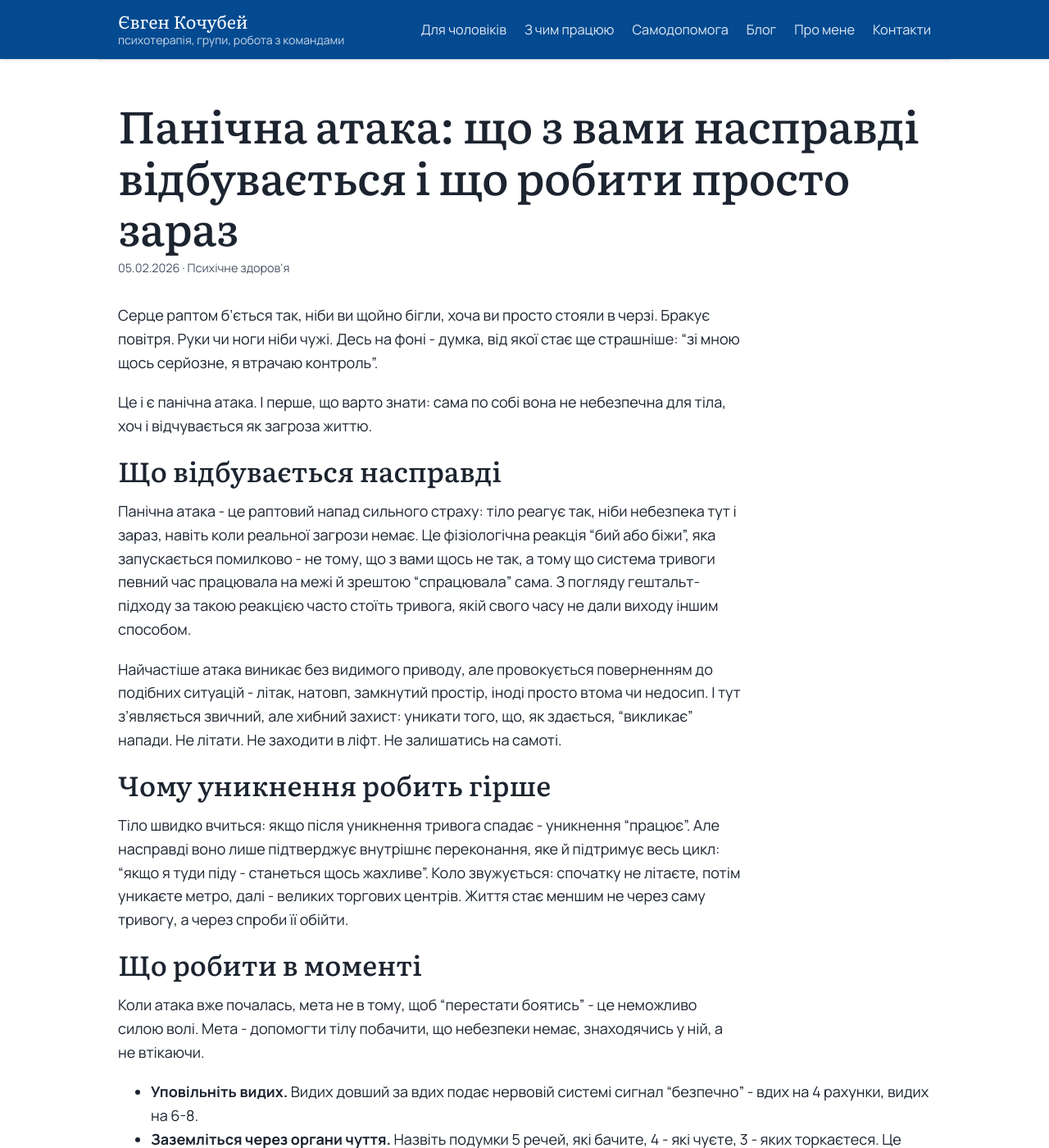
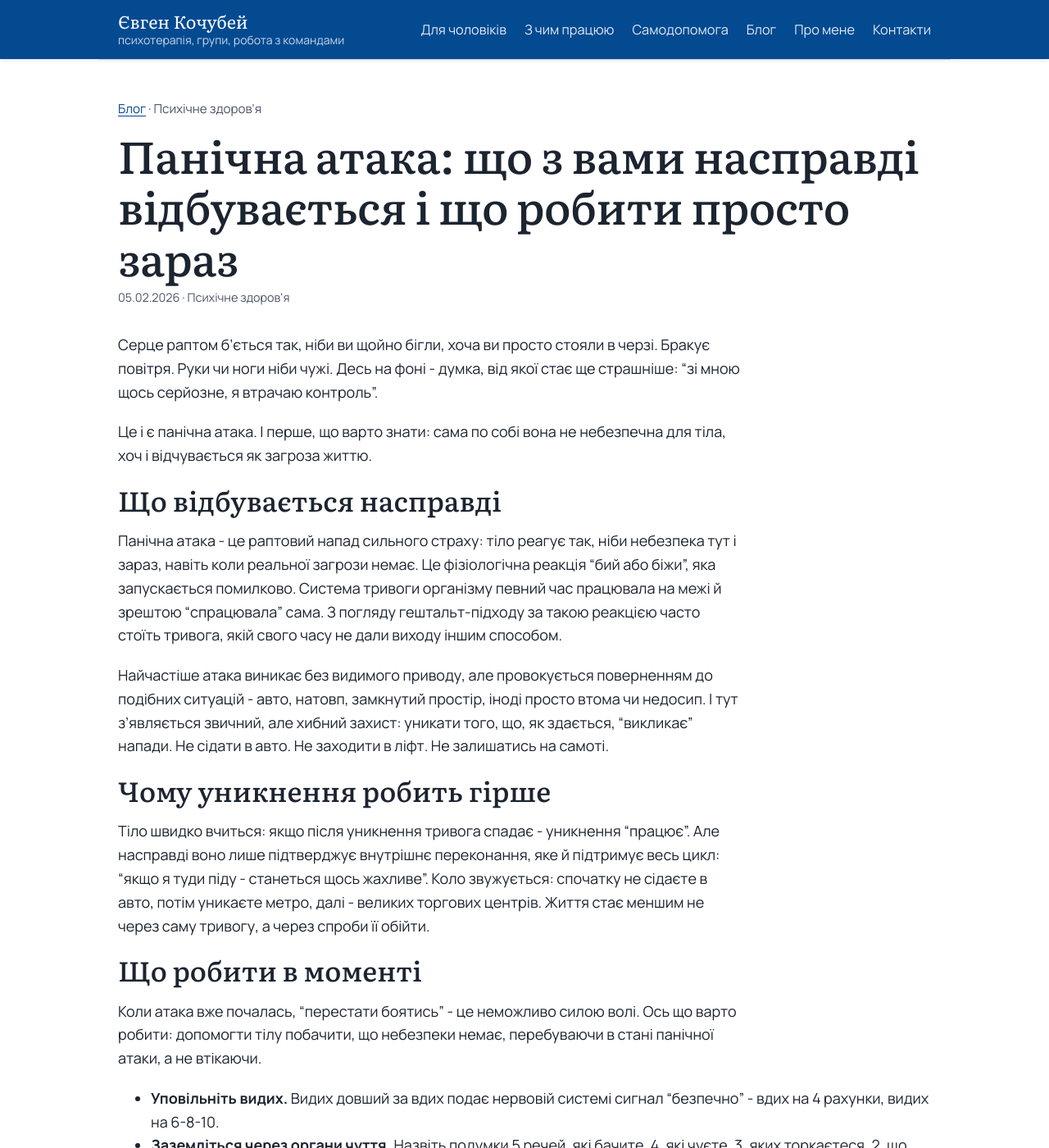
Before and after one commit to cobchik/yevhenkochubei-site, a Jekyll site: the page built from _posts/2026-02-05-panichna-ataka.md, in a window 1280 px wide and 1400 px high. Shown: the whole window at 82% size. Built offline with Jekyll 4.4.1, drawn with Linux system fonts in a browser that asks for light colours; some of the changed text lies outside the part shown.

Commit message:
Breadcrumbs on blog posts; Yevhen's edits to panic and attachment posts with typo fixes; simpler sources paragraph
Co-Authored-By: Claude Opus 5.5 <noreply@anthropic.com>

```diff
--- a/_layouts/post.html
+++ b/_layouts/post.html
@@ -2,6 +2,9 @@
 layout: default
 ---
 <article class="post section">
+  <p class="kicker breadcrumbs">
+    <a href="{{ '/blog/' | relative_url }}">Блог</a>{% if page.category %} · {{ page.category }}{% endif %}
+  </p>
   <h1>{{ page.title }}</h1>
   <p class="post-meta">
     {{ page.date | date: "%d.%m.%Y" }}
--- a/_posts/2026-02-05-panichna-ataka.md
+++ b/_posts/2026-02-05-panichna-ataka.md
@@ -10,36 +10,36 @@ excerpt: "Серце гупає, бракує повітря, здається,
 
 ## Що відбувається насправді
 
-Панічна атака - це раптовий напад сильного страху: тіло реагує так, ніби небезпека тут і зараз, навіть коли реальної загрози немає. Це фізіологічна реакція "бий або біжи", яка запускається помилково - не тому, що з вами щось не так, а тому що система тривоги певний час працювала на межі й зрештою "спрацювала" сама. З погляду гештальт-підходу за такою реакцією часто стоїть тривога, якій свого часу не дали виходу іншим способом.
+Панічна атака - це раптовий напад сильного страху: тіло реагує так, ніби небезпека тут і зараз, навіть коли реальної загрози немає. Це фізіологічна реакція "бий або біжи", яка запускається помилково. Система тривоги організму певний час працювала на межі й зрештою "спрацювала" сама. З погляду гештальт-підходу за такою реакцією часто стоїть тривога, якій свого часу не дали виходу іншим способом.
 
-Найчастіше атака виникає без видимого приводу, але провокується поверненням до подібних ситуацій - літак, натовп, замкнутий простір, іноді просто втома чи недосип. І тут з'являється звичний, але хибний захист: уникати того, що, як здається, "викликає" напади. Не літати. Не заходити в ліфт. Не залишатись на самоті.
+Найчастіше атака виникає без видимого приводу, але провокується поверненням до подібних ситуацій - авто, натовп, замкнутий простір, іноді просто втома чи недосип. І тут з'являється звичний, але хибний захист: уникати того, що, як здається, "викликає" напади. Не сідати в авто. Не заходити в ліфт. Не залишатись на самоті.
 
 ## Чому уникнення робить гірше
 
-Тіло швидко вчиться: якщо після уникнення тривога спадає - уникнення "працює". Але насправді воно лише підтверджує внутрішнє переконання, яке й підтримує весь цикл: "якщо я туди піду - станеться щось жахливе". Коло звужується: спочатку не літаєте, потім уникаєте метро, далі - великих торгових центрів. Життя стає меншим не через саму тривогу, а через спроби її обійти.
+Тіло швидко вчиться: якщо після уникнення тривога спадає - уникнення "працює". Але насправді воно лише підтверджує внутрішнє переконання, яке й підтримує весь цикл: "якщо я туди піду - станеться щось жахливе". Коло звужується: спочатку не сідаєте в авто, потім уникаєте метро, далі - великих торгових центрів. Життя стає меншим не через саму тривогу, а через спроби її обійти.
 
 ## Що робити в моменті
 
-Коли атака вже почалась, мета не в тому, щоб "перестати боятись" - це неможливо силою волі. Мета - допомогти тілу побачити, що небезпеки немає, знаходячись у ній, а не втікаючи.
+Коли атака вже почалась, "перестати боятись" - це неможливо силою волі. Ось що варто робити: допомогти тілу побачити, що небезпеки немає, перебуваючи в стані панічної атаки, а не втікаючи.
 
-- **Уповільніть видих.** Видих довший за вдих подає нервовій системі сигнал "безпечно" - вдих на 4 рахунки, видих на 6-8.
-- **Заземліться через органи чуття.** Назвіть подумки 5 речей, які бачите, 4 - які чуєте, 3 - яких торкаєтеся. Це повертає увагу з тіла у теперішній момент.
+- **Уповільніть видих.** Видих довший за вдих подає нервовій системі сигнал "безпечно" - вдих на 4 рахунки, видих на 6-8-10.
+- **Заземліться через органи чуття.** Назвіть подумки 5 речей, які бачите, 4, які чуєте, 3, яких торкаєтеся, 2, що відчуваєте на запах, і відчуйте 1 смак, можливо просто згадайте смак лимону. Це повертає увагу з тіла у теперішній момент.
 - **Не боріться з відчуттями.** Спроба "зупинити" паніку часто підсилює її. Легше пережити хвилю, знаючи, що вона має пік і завжди спадає - зазвичай за 10-20 хвилин.
 
 ## Що робити після
 
 Найкориснішим виявляється не уникнення, а поступове, усвідомлене повернення до ситуацій, які лякають, у безпечному темпі й, якщо можливо, разом із фахівцем. Саме момент, коли людина переживає страх по-максимуму і залишається живою й неушкодженою, поступово "розучує" тіло реагувати панікою на той самий тригер.
 
-Якщо напади повторюються, а не були одиничним епізодом - це вже привід звернутись по підтримку, а не терпіти самотужки.
+Якщо напади повторюються, а не були одиничним епізодом, це вже може бути панічним розладом. В такому випадку необхідно звернутись до спеціаліста.
 
 ## Джерела
 
-Паніку як окремий клінічний стан виділив американський психіатр Дональд Клейн на рубежі 1950-1960-х років - він помітив, що препарат іміпрамін блокує напади паніки, хоча не діє так на звичайну тривогу. Це відкриття лягло в основу сучасного розуміння панічного розладу як окремого стану, а не просто "сильної тривоги", і вплинуло на класифікацію тривожних розладів у DSM.
+Паніку як окремий клінічний стан виділив американський психіатр Дональд Клейн на рубежі 1950-1960-х років. Він помітив, що препарат іміпрамін блокує напади паніки, хоча не діє так на звичайну тривогу. Це відкриття лягло в основу сучасного розуміння панічного розладу як окремого стану, а не просто "сильної тривоги", і вплинуло на класифікацію тривожних розладів у DSM.
 
 Сучасний погляд: мережевий метааналіз 2022 року порівняв ефективність різних видів психотерапії панічного розладу і підтвердив когнітивно-поведінкову терапію як найбільш досліджений і ефективний підхід (Papola D. et al., 2022, "Comparative efficacy and acceptability of psychotherapies for panic disorder with or without agoraphobia: systematic review and network meta-analysis of randomised controlled trials", *The British Journal of Psychiatry*, 221(3), 507-519. <a href="https://doi.org/10.1192/bjp.2021.148" target="_blank" rel="noopener">doi.org/10.1192/bjp.2021.148</a>).
 
 <div class="tally-block">
   <p><strong>Хочете зрозуміти рівень своєї тривожності?</strong></p>
-  <p>Короткий скринінговий тест (GAD-7) допоможе зорієнтуватись - це не діагноз, а орієнтир.</p>
+  <p>Короткий скринінговий тест (GAD-7) допоможе зорієнтуватись.</p>
   <a class="btn-outline" href="{{ '/samodopomoga/test-tryvozhnist/' | relative_url }}">Пройти тест →</a>
 </div>
--- a/assets/css/style.css
+++ b/assets/css/style.css
@@ -562,6 +562,9 @@ div.card:hover { box-shadow: none; transform: none; }
 .cta-pair .tally-block { margin: 0; max-width: none; display: flex; flex-direction: column; justify-content: space-between; align-items: flex-start; }
 @media (max-width: 760px) { .cta-pair { grid-template-columns: 1fr; } }
 
+/* --- "Хлібні крихти" над заголовком статті: Блог · Категорія --- */
+.breadcrumbs { font-size: 0.95rem; color: var(--ink-soft); margin-bottom: 12px; }
+
 /* --- Джерела на сторінках практик --- */
 .sources p { font-size: 0.9rem; color: var(--ink-soft); }
 .sources h2 { font-size: 1.3rem; }
```
Also changed, not shown: _posts/2026-02-10-tip-pryvyazanosti.md (+8 -6 lines), _posts/2026-02-12-apatiya-angedoniya.md (+1 -1 lines).
